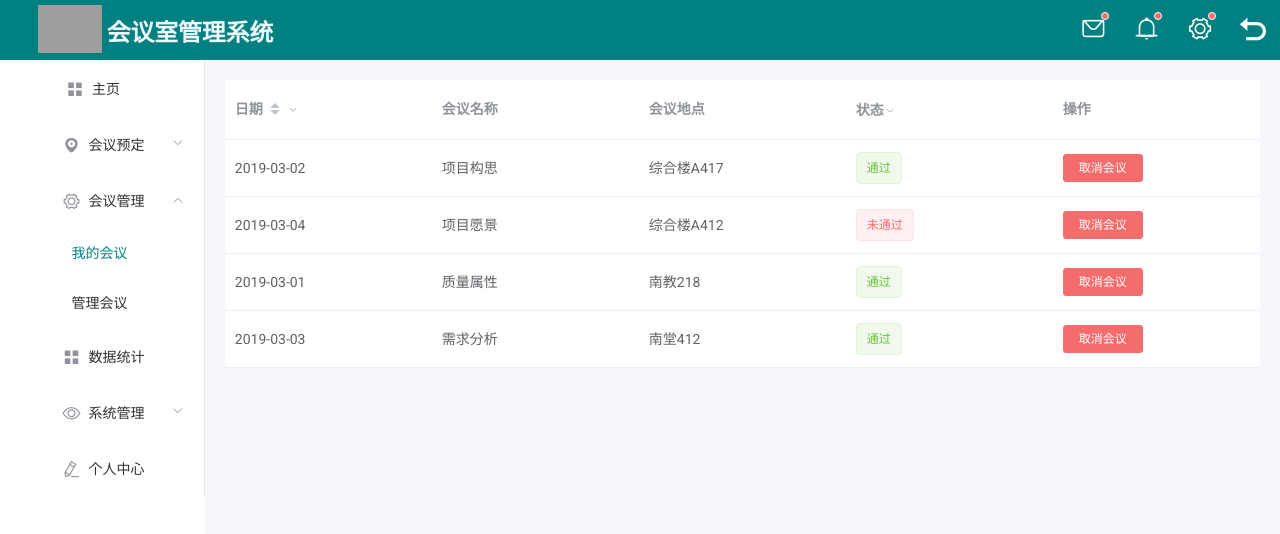
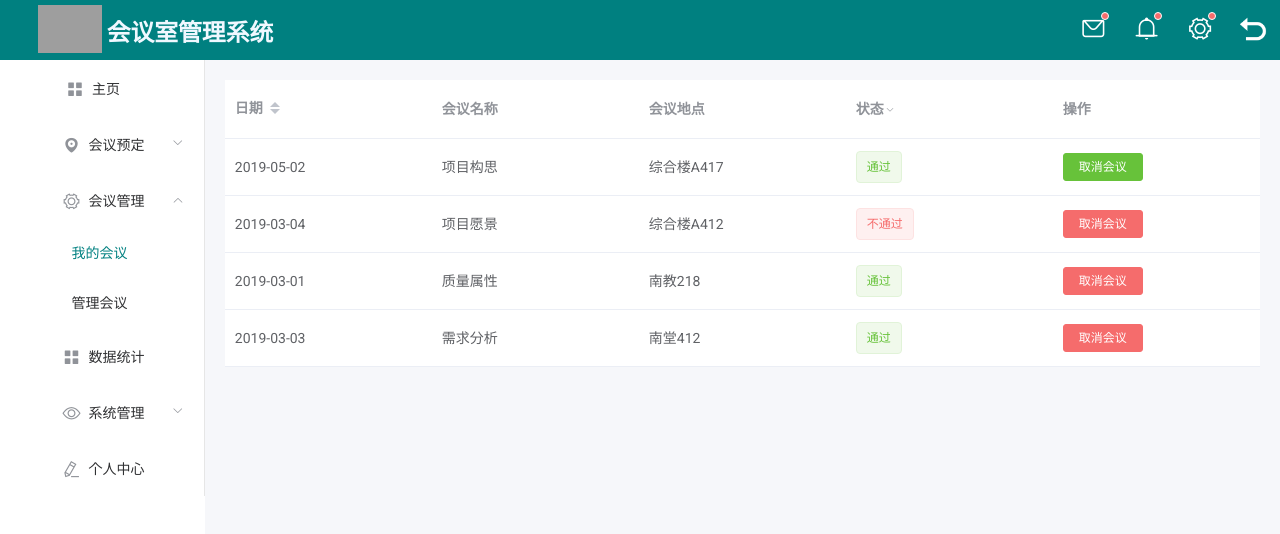
Before and after one commit to season23333/face-vue, a Vue app: page /mymeeting in a window 1280 px wide. Shown: the top 534 px of the page. Built offline with nearby package versions, Linux system fonts and the light colour scheme; grey boxes are pictures that could not be loaded; what dayspan-vuetify would draw is missing.

Commit message:
页面跳转传参测试+v-if标签显示

```diff
--- a/src/store.js
+++ b/src/store.js
@@ -5,7 +5,7 @@ Vue.use(Vuex)
 
 export default new Vuex.Store({
   state: {
-
+    msg:'vuex!',
   },
   mutations: {
 
--- a/src/views/Index.vue
+++ b/src/views/Index.vue
@@ -33,7 +33,8 @@
                                 </el-container>
                             </div>
                             <div class="value" style="padding-top: 10px">
-                                <h3 style="font-size: 45px ">0</h3>
+                                <!--页面跳转传参测试-->
+                                <h3 style="font-size: 45px ">{{this.$route.query.orderId}}</h3>
                                 <p style="margin-top: 2px">正在召开会议</p>
                             </div>
                         </el-container>
--- a/src/views/Mocktest.vue
+++ b/src/views/Mocktest.vue
@@ -20,7 +20,9 @@
             <!--<el-table-column prop="time" label="时间">-->
             <!--</el-table-column>-->
         <!--</el-table>-->
-        <span v-for="u in tableData[0]">{{ u }}<br></span>
+        <!--<span v-for="u in tableData[0]">{{ u }}<br></span>-->
+        <h3>{{this.$store.state.msg}}</h3>
+        <button @click="func()">点我!</button>
 
     </div>
 </template>
@@ -99,9 +101,13 @@
             }
         },
         created() {
-            this.getSelectData('2019-03-13 00:00:00');
+            // this.getSelectData('2019-03-13 00:00:00');
+            this.$store.state.msg = 'aaa';
         },
         methods: {
+            func(){
+                this.$router.push({ path: '/index',query: { orderId: 2 }})
+            },
             getSelectData(date) {
                 console.log(date);
                 getMeetingList(date).then(response => {
@@ -110,7 +116,7 @@
                     // for(var i = 0; i < list.length; i++){
                     //     // this.tableData[i] = list[i];
                     //     for(var j = 0; j<this.tableData[i]; j++){
-                    this.tableData.id= response.data[0][0];
+                    // this.tableData.id= response.data[0][0];
                     //     }
                     // }
                     console.log(this.tableData.id);
--- a/src/views/MyMeeting.vue
+++ b/src/views/MyMeeting.vue
@@ -1,8 +1,5 @@
 <template>
-
     <div>
-
-
         <el-table
                 ref="filterTable"
                 :data="tableData"
@@ -11,11 +8,10 @@
                     prop="date"
                     label="日期"
                     sortable
-
                     column-key="date"
-                    :filters="[{text: '2016-05-01', value: '2016-05-01'}, {text: '2016-05-02', value: '2016-05-02'}, {text: '2016-05-03', value: '2016-05-03'}, {text: '2016-05-04', value: '2016-05-04'}]"
-                    :filter-method="filterHandler"
             >
+                    <!--:filters="[{text: '2016-05-01', value: '2016-05-01'}, {text: '2016-05-02', value: '2016-05-02'}, {text: '2016-05-03', value: '2016-05-03'}, {text: '2016-05-04', value: '2016-05-04'}]"-->
+                    <!--:filter-method="filterHandler"-->
             </el-table-column>
             <el-table-column
                     prop="name"
@@ -25,12 +21,11 @@
             <el-table-column
                     prop="address"
                     label="会议地点"
-                    :formatter="formatter">
+            >
             </el-table-column>
             <el-table-column
                     prop="tag"
                     label="状态"
-
                     :filters="[{ text: '通过', value: '通过' }, { text: '未通过', value: '未通过' }]"
                     :filter-method="filterTag"
                     filter-placement="bottom-end">
@@ -44,8 +39,15 @@
             <el-table-column label="操作">
                 <template slot-scope="scope">
                     <el-button
+                            v-if="currentTime > scope.row.date"
                             size="mini"
                             type="danger"
+                            @click="handleDelete(scope.$index, scope.row)">取消会议
+                    </el-button>
+                    <el-button
+                            v-else
+                            size="mini"
+                            type="success"
                             @click="handleDelete(scope.$index, scope.row)">取消会议
                     </el-button>
                 </template>
@@ -58,46 +60,76 @@
 <script>
     export default {
         name: "MyMeeting",
+        created(){
+            for(var i = 0; i < this.tableData.length; i++){
+                if(this.tableData[i].tag === 1){
+                    this.tableData[i].tag = '通过';
+                }else{
+                    this.tableData[i].tag = '不通过';
+                }
+                console.log(this.tableData[i].tag);
+            }
+            this.currentTime = this.format(new Date(), "yyyy-MM-dd");
+            console.log(this.currentTime);
+            console.log(this.tableData[0].date);
+
+        },
         data() {
             return {
+                currentTime: '',
                 tableData: [{
-                    date: '2019-03-02',
+                    date: '2019-05-02',
                     name: '项目构思',
                     address: '综合楼A417',
-                    tag: '通过'
+                    tag: 1
                 }, {
                     date: '2019-03-04',
                     name: '项目愿景',
                     address: '综合楼A412',
-                    tag: '未通过'
+                    tag: 0
                 }, {
                     date: '2019-03-01',
                     name: '质量属性',
                     address: '南教218',
-                    tag: '通过'
+                    tag: 1
                 }, {
                     date: '2019-03-03',
                     name: '需求分析',
                     address: '南堂412',
-                    tag: '通过'
+                    tag: 1
                 }]
             }
         },
         methods: {
 
-            formatter(row, column) {
-                return row.address;
-            },
+            // formatter(row, column) {
+            //     return row.address;
+            // },
             filterTag(value, row) {
                 return row.tag === value;
             },
-            filterHandler(value, row, column) {
-                const property = column['property'];
-                return row[property] === value;
-            },
+            // filterHandler(value, row, column) {
+            //     const property = column['property'];
+            //     return row[property] === value;
+            // },
             handleDelete(index, row) {
                 console.log(index, row);
-            }
+            },
+            format(date, fmt) {
+                let o = {
+                    "M+": date.getMonth() + 1, //月份
+                    "d+": date.getDate(), //日
+                    "H+": date.getHours(), //小时
+                    "m+": date.getMinutes(), //分
+                    "s+": date.getSeconds(), //秒
+                    "q+": Math.floor((date.getMonth() + 3) / 3), //季度
+                    "S": date.getMilliseconds() //毫秒
+                };
+                if (/(y+)/.test(fmt)) fmt = fmt.replace(RegExp.$1, (date.getFullYear() + "").substr(4 - RegExp.$1.length));
+                for (let k in o)
+                    if (new RegExp("(" + k + ")").test(fmt)) fmt = fmt.replace(RegExp.$1, (RegExp.$1.length == 1) ? (o[k]) : (("00" + o[k]).substr(("" + o[k]).length)));
+                return fmt;
+            },
         }
     }
 </script>
```
